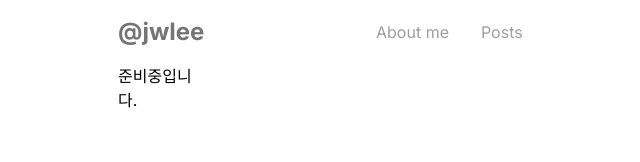
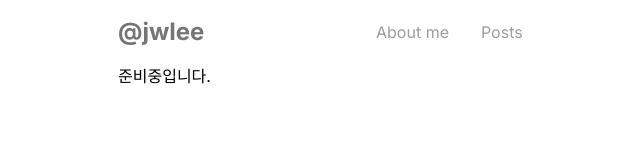
Before and after one commit to leejw0803/jwlee, a Next.js app: page / in a window 1280 px wide. Shown: the top 162 px of the page, without its empty margins (10-650 px from the left). Built offline with nearby package versions, Linux system fonts and the light colour scheme.

Commit message:
chore: deploy

```diff
--- a/app/(route)/page.tsx
+++ b/app/(route)/page.tsx
@@ -1,3 +1,5 @@
+import { Column } from '@/_views/components/elements/grid';
+
 export default function Home() {
-  return <main>준비중입니다.</main>;
+  return <Column className=" col-span-full">준비중입니다.</Column>;
 }
```
